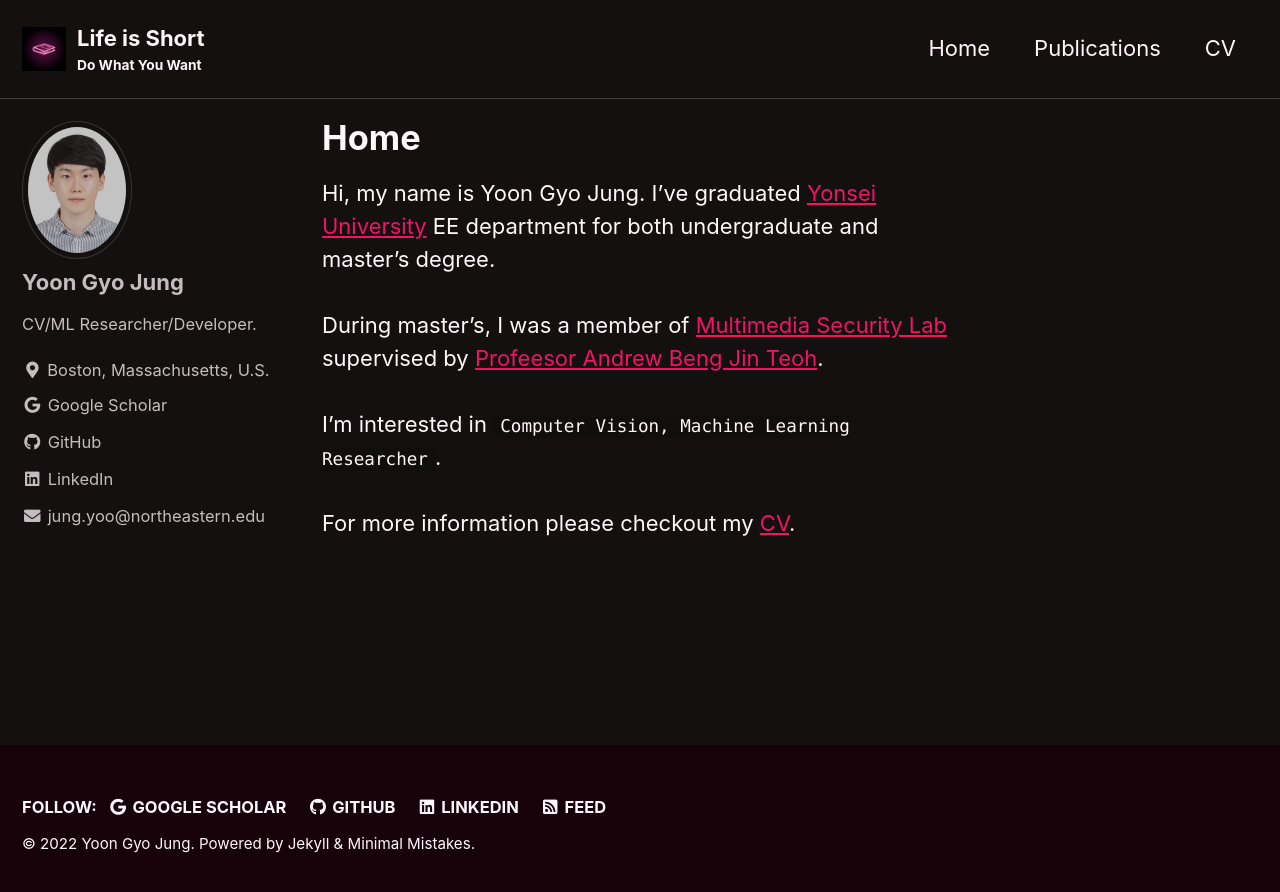
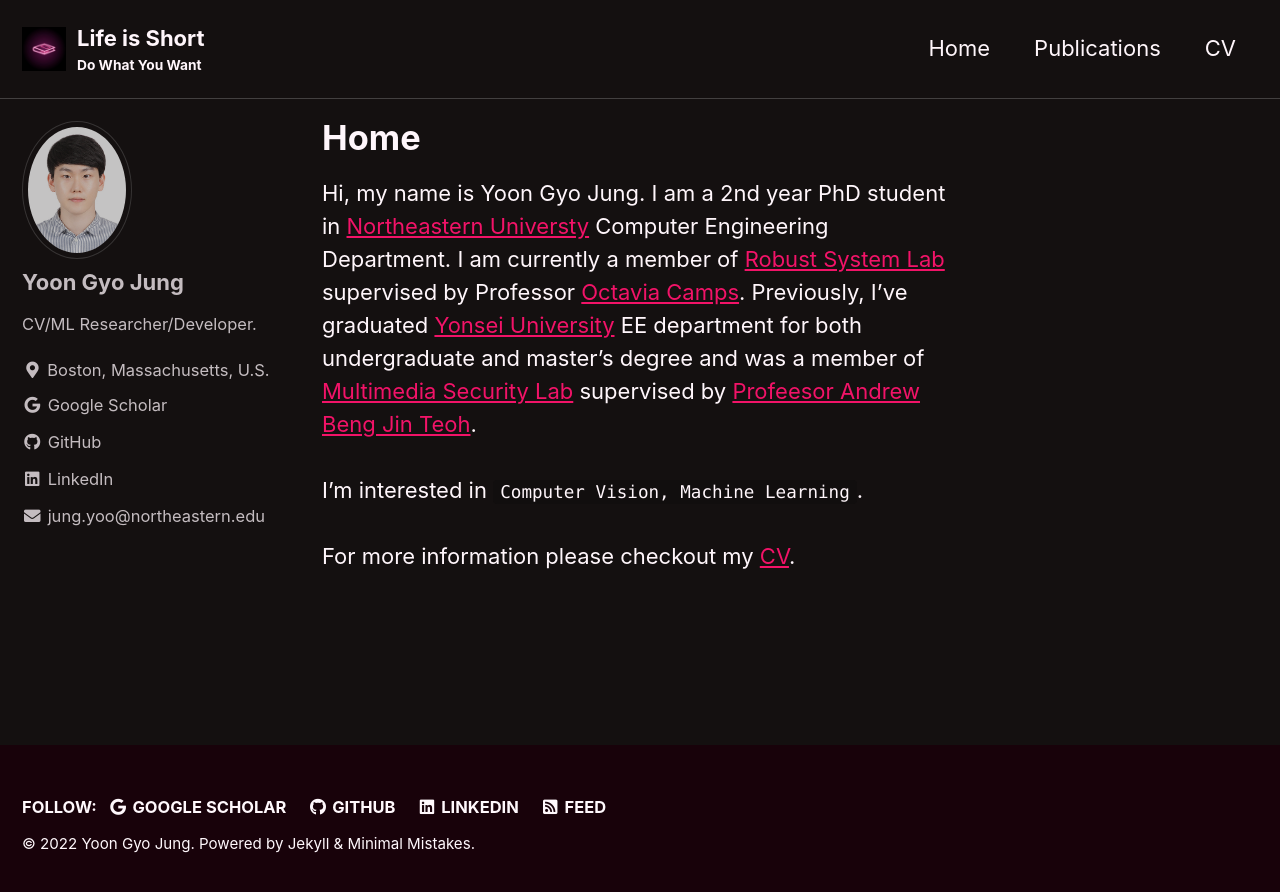
Before and after one commit to jungyg/jungyg.github.io, a Jekyll site: the page built from _pages/home.md, in a window 1280 px wide. Shown: the top 892 px of the page. Built offline with Jekyll 4.4.1, drawn with Linux system fonts in a browser that asks for light colours; cached includes are drawn as plain includes.

Commit message:
2022 update4

```diff
--- a/_config.yml
+++ b/_config.yml
@@ -95,7 +95,7 @@ author:
       url: "https://github.com/jungyg"
     - label: "LinkedIn"
       icon: "fab fa-fw fa-linkedin"
-      url: "www.linkedin.com/in/jungyg"
+      url: "https://www.linkedin.com/in/jungyg"
     - label: "jung.yoo@northeastern.edu"
       icon: "fas fa-fw fa-envelope"
       url: ""
@@ -132,7 +132,7 @@ footer:
       url: "https://github.com/jungyg"
     - label: "LinkedIn"
       icon: "fab fa-fw fa-linkedin"
-      url: "www.linkedin.com/in/jungyg521"
+      url: "https://www.linkedin.com/in/jungyg521"
 #    - label: "Instagram"
 #      icon: "fab fa-fw fa-instagram"
 #      url: "https://instagram.com/"
--- a/_pages/home.md
+++ b/_pages/home.md
@@ -7,8 +7,6 @@ permalink: /home/
 
 
 Hi, my name is Yoon Gyo Jung.
-I've graduated [Yonsei University](https://www.yonsei.ac.kr/) EE department for both undergraduate and master's degree. <br /><br />
-During master's, I was a member of [Multimedia Security Lab](https://sites.google.com/site/multimediasecuritylab/) supervised by
-[Profeesor Andrew Beng Jin Teoh](https://). <br /><br />
-I'm interested in `Computer Vision, Machine Learning Researcher`. <br /><br />
+I am a 2nd year PhD student in [Northeastern Universty](https://www.northeastern.edu/) Computer Engineering Department. I am currently a member of [Robust System Lab](http://robustsystems.coe.neu.edu/) supervised by Professor [Octavia Camps](https://). Previously, I've graduated [Yonsei University](https://www.yonsei.ac.kr/) EE department for both undergraduate and master's degree and was a member of [Multimedia Security Lab](https://sites.google.com/site/multimediasecuritylab/) supervised by [Profeesor Andrew Beng Jin Teoh](https://). <br /><br />
+I'm interested in `Computer Vision, Machine Learning`. <br /><br />
 For more information please checkout my [CV](/assets/cv.pdf).
```
Also changed, not shown: 1 other file.
